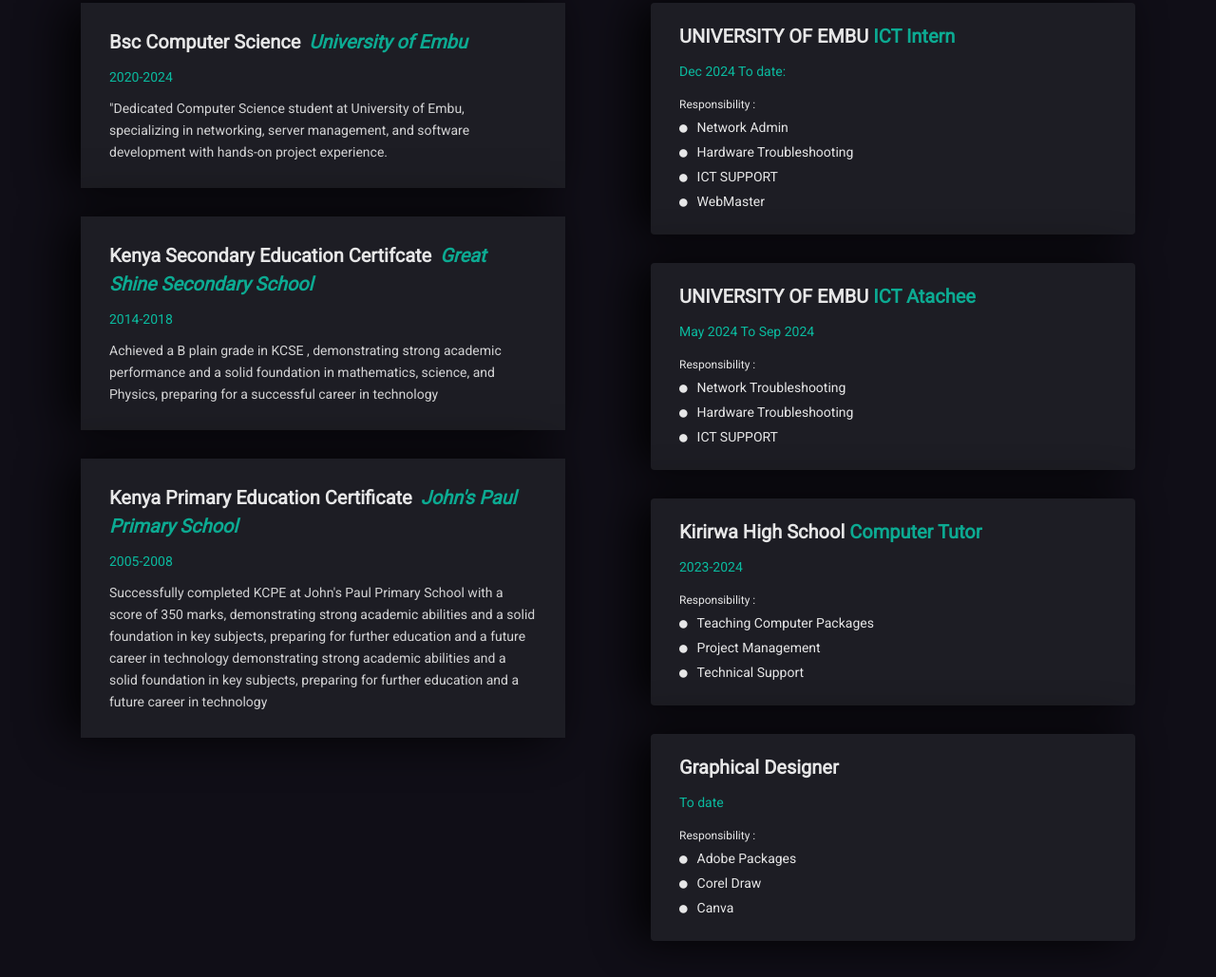
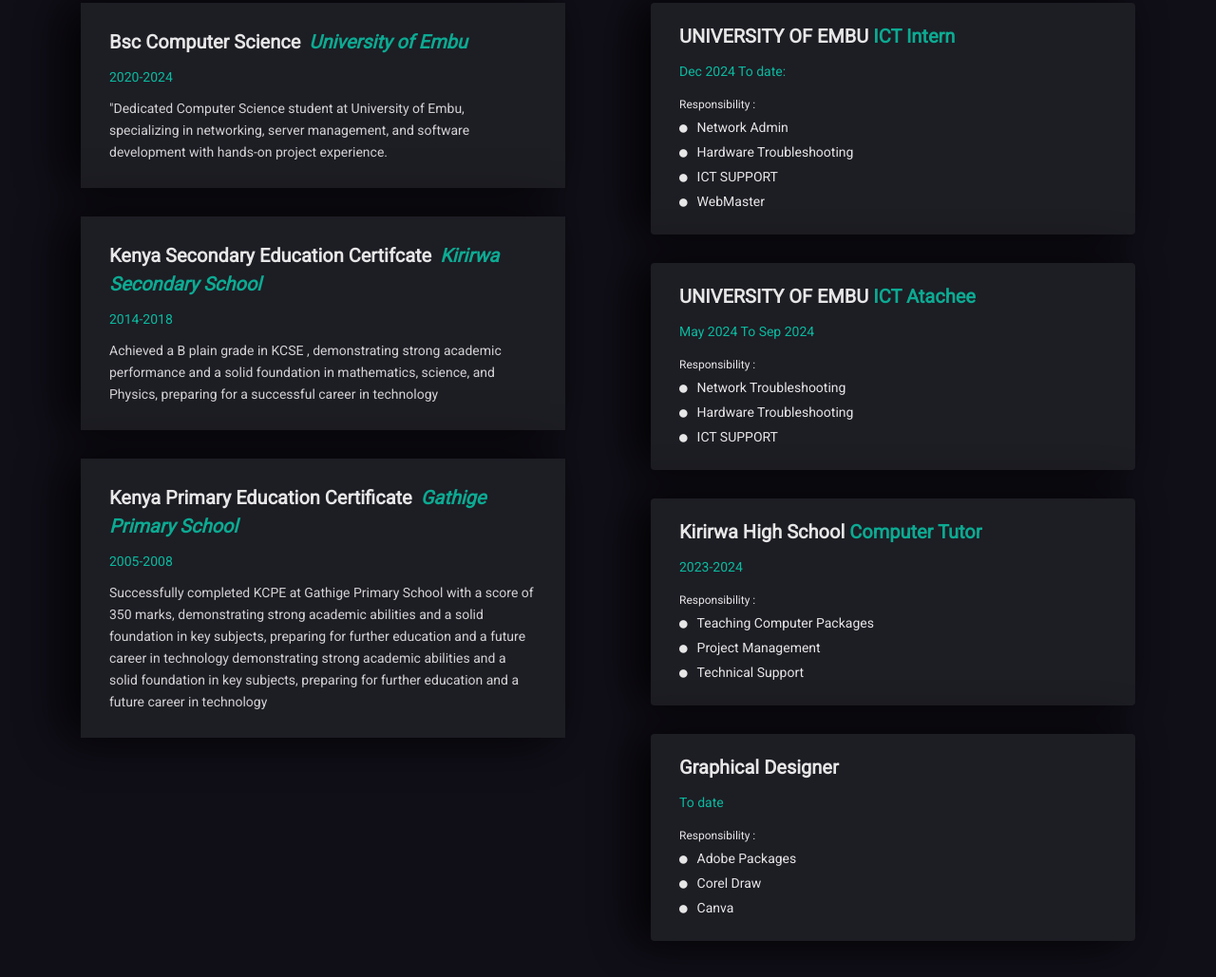
Before and after one commit to dan-Wamithi/My-Portfolio, a plain HTML site: page index.html in a window 1280 px wide. Shown: the part 3003-4032 px from the top of the page at 95% size. Drawn offline with Linux system fonts and the light colour scheme; files whose address does not match are found by name.

Commit message:
Update index.html

```diff
--- a/index.html
+++ b/index.html
@@ -351,7 +351,7 @@
                                     </div>
                                     <!-- Education Institutes-->
                                     <div class="mh-education-item dark-bg wow fadeInUp" data-wow-duration="0.8s" data-wow-delay="0.5s">
-                                        <h4>Kenya Secondary Education Certifcate <a href="#">Great Shine Secondary School</a></h4>
+                                        <h4>Kenya Secondary Education Certifcate <a href="#">Kirirwa Secondary School</a></h4>
                                         <div class="mh-eduyear">2014-2018</div>
                                         <p>Achieved a B plain grade in KCSE ,
                                              demonstrating strong academic performance and a solid
@@ -360,9 +360,9 @@
                                     </div>
                                     <!-- Education Institutes-->
                                     <div class="mh-education-item dark-bg wow fadeInUp" data-wow-duration="0.8s" data-wow-delay="0.6s">
-                                        <h4>Kenya Primary Education Certificate <a href="#"> John's Paul Primary School</a></h4>
+                                        <h4>Kenya Primary Education Certificate <a href="#"> Gathige Primary School</a></h4>
                                         <div class="mh-eduyear">2005-2008</div>
-                                        <p>Successfully completed KCPE at John's Paul Primary School with a score of 350 marks,
+                                        <p>Successfully completed KCPE at Gathige Primary School with a score of 350 marks,
                                              demonstrating strong academic abilities and a solid foundation in key subjects,
                                              preparing for further education and a future career in technology
                                              demonstrating strong academic abilities and a solid foundation in key subjects,
```
